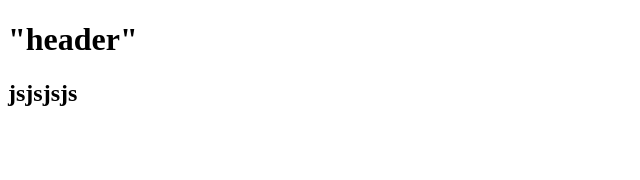
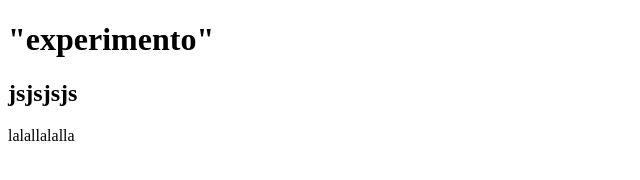
Before and after one commit to Richard-git77/curso, a plain HTML site: page index.html in a window 1280 px wide. Shown: the whole page, without its empty margins (0-640 px from the left). Drawn offline with Linux system fonts and the light colour scheme.

Commit message:
agregamos texto

```diff
--- a/index.html
+++ b/index.html
@@ -7,12 +7,13 @@
     <title>git y github</title>
 </head>
 <body>
-    <header><h1>"header"</h1></header>
+    <header><h1>"experimento"</h1></header>
 <div class="container"></div>
 <h2>
 jsjsjsjs
 
 </h2>
 
+<footer>lalallalalla</footer>
 </body>
 </html>
```
